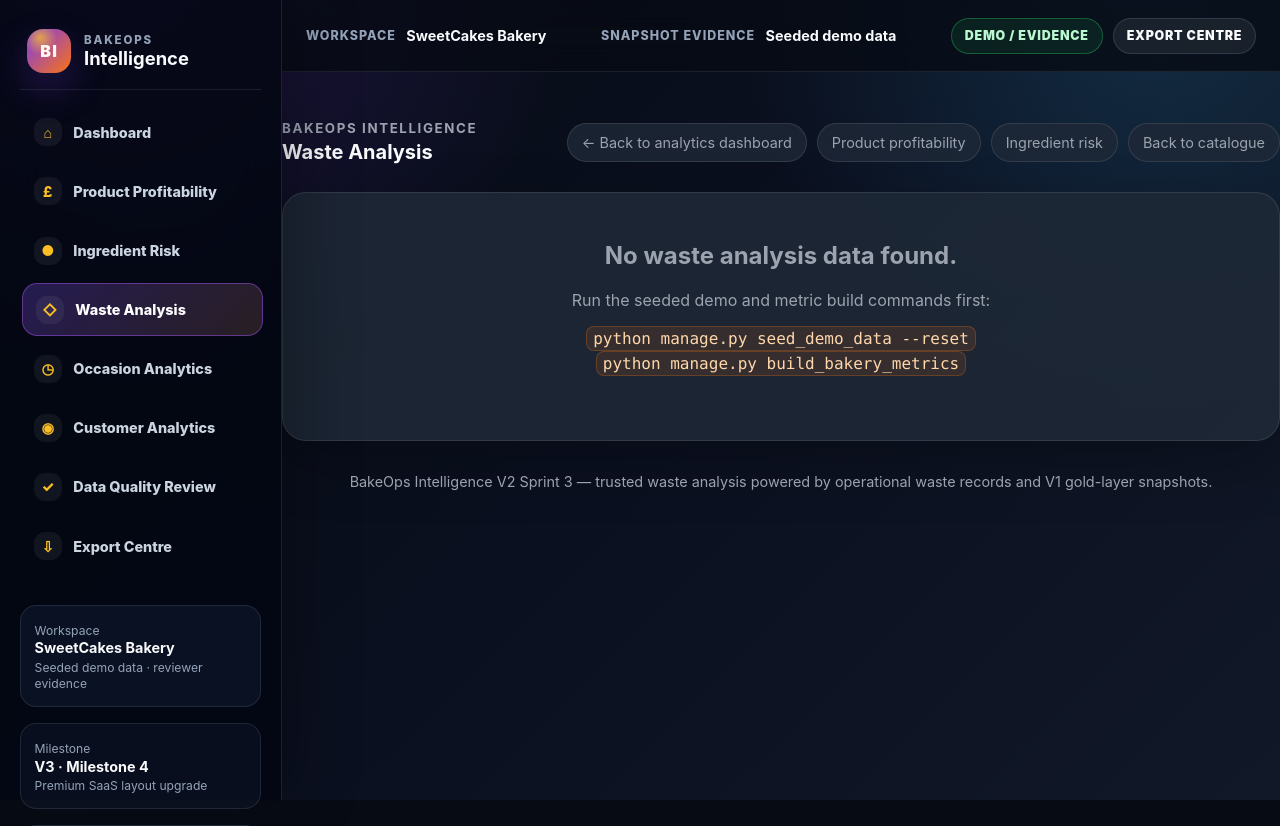
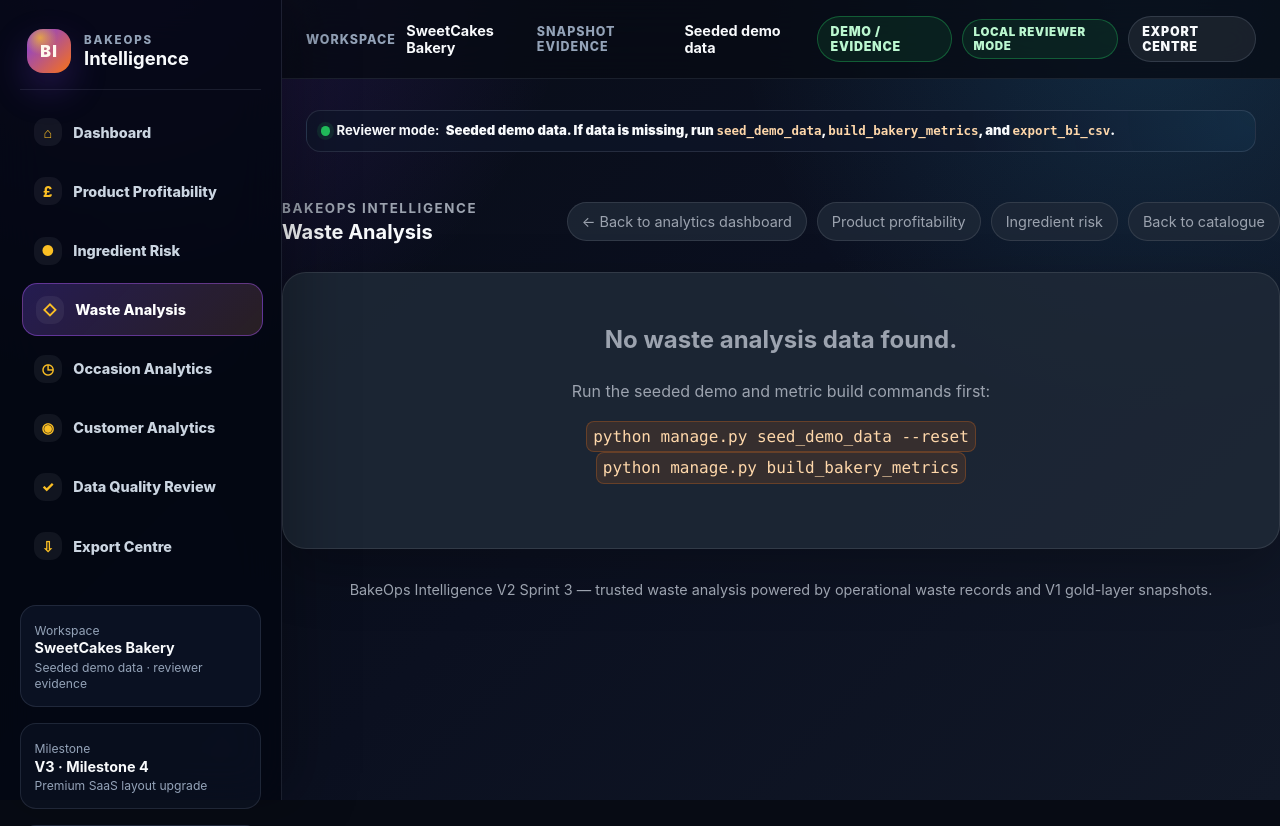
Before and after one commit to aminul-portfolio/bakeops-intelligence, a Django app: page /analytics/waste/ in a window 1280 px wide. Shown: the top 826 px of the page. Run offline with Django 5.2, Linux system fonts and the light colour scheme; data that the repository does not hold is empty.

Commit message:
Milestone 4H: add reviewer state guidance and empty-state polish

```diff
--- a/bakeops/static/bakeops/css/analytics-shell.css
+++ b/bakeops/static/bakeops/css/analytics-shell.css
@@ -275,3 +275,188 @@
         flex-direction: column;
     }
 }
+
+/* 4H — Empty, Error, and Stale State Polish */
+
+.analytics-state-guidance {
+    margin: 1rem 1.5rem 0;
+    padding: 1rem;
+    border: 1px solid rgba(148, 163, 184, 0.18);
+    border-radius: 1.1rem;
+    background:
+        radial-gradient(circle at top right, rgba(56, 189, 248, 0.10), transparent 18rem),
+        rgba(15, 23, 42, 0.62);
+    color: #cbd5e1;
+}
+
+.analytics-state-guidance__header {
+    display: flex;
+    align-items: center;
+    gap: 0.55rem;
+    color: #f8fafc;
+    font-weight: 900;
+    font-size: 0.9rem;
+}
+
+.analytics-state-dot {
+    width: 0.6rem;
+    height: 0.6rem;
+    border-radius: 999px;
+    background: #22c55e;
+    box-shadow: 0 0 0 4px rgba(34, 197, 94, 0.12);
+}
+
+.analytics-state-guidance__grid {
+    display: grid;
+    grid-template-columns: repeat(3, minmax(0, 1fr));
+    gap: 0.75rem;
+    margin-top: 0.85rem;
+}
+
+.analytics-state-guidance__item {
+    padding: 0.75rem;
+    border: 1px solid rgba(148, 163, 184, 0.16);
+    border-radius: 0.9rem;
+    background: rgba(255, 255, 255, 0.04);
+}
+
+.analytics-state-guidance__item span {
+    display: block;
+    color: #94a3b8;
+    font-size: 0.75rem;
+    font-weight: 800;
+    letter-spacing: 0.06em;
+    text-transform: uppercase;
+}
+
+.analytics-state-guidance__item code {
+    display: inline-block;
+    margin-top: 0.45rem;
+    max-width: 100%;
+    overflow-wrap: anywhere;
+    color: #fed7aa;
+    font-size: 0.78rem;
+    line-height: 1.45;
+}
+
+.analytics-state-guidance p {
+    margin: 0.85rem 0 0;
+    color: #94a3b8;
+    font-size: 0.84rem;
+    line-height: 1.55;
+}
+
+/* Reusable empty/error/no-data presentation used by current and future template fallbacks. */
+.empty-state,
+.no-data-state,
+.error-state,
+.stale-state,
+.analytics-empty-state {
+    padding: 1rem;
+    border: 1px dashed rgba(148, 163, 184, 0.28);
+    border-radius: 1rem;
+    background:
+        radial-gradient(circle at top right, rgba(148, 163, 184, 0.08), transparent 12rem),
+        rgba(15, 23, 42, 0.54);
+    color: #cbd5e1;
+    line-height: 1.6;
+}
+
+.empty-state strong,
+.no-data-state strong,
+.error-state strong,
+.stale-state strong,
+.analytics-empty-state strong {
+    display: block;
+    margin-bottom: 0.35rem;
+    color: #f8fafc;
+}
+
+.empty-state code,
+.no-data-state code,
+.error-state code,
+.stale-state code,
+.analytics-empty-state code {
+    color: #fed7aa;
+    overflow-wrap: anywhere;
+}
+
+.error-state {
+    border-color: rgba(248, 113, 113, 0.38);
+    background:
+        radial-gradient(circle at top right, rgba(248, 113, 113, 0.12), transparent 12rem),
+        rgba(127, 29, 29, 0.12);
+}
+
+.stale-state {
+    border-color: rgba(249, 115, 22, 0.38);
+    background:
+        radial-gradient(circle at top right, rgba(249, 115, 22, 0.14), transparent 12rem),
+        rgba(124, 45, 18, 0.12);
+}
+
+.analytics-state-pill {
+    display: inline-flex;
+    align-items: center;
+    justify-content: center;
+    min-height: 1.75rem;
+    padding: 0.3rem 0.65rem;
+    border-radius: 999px;
+    font-size: 0.72rem;
+    font-weight: 900;
+    letter-spacing: 0.06em;
+    text-transform: uppercase;
+}
+
+.analytics-state-pill.is-ready {
+    color: #bbf7d0;
+    border: 1px solid rgba(34, 197, 94, 0.36);
+    background: rgba(34, 197, 94, 0.10);
+}
+
+.analytics-state-pill.is-review {
+    color: #fed7aa;
+    border: 1px solid rgba(249, 115, 22, 0.38);
+    background: rgba(249, 115, 22, 0.12);
+}
+
+.analytics-state-pill.is-missing {
+    color: #fecaca;
+    border: 1px solid rgba(248, 113, 113, 0.36);
+    background: rgba(248, 113, 113, 0.10);
+}
+
+@media (max-width: 900px) {
+    .analytics-state-guidance {
+        margin-left: 1rem;
+        margin-right: 1rem;
+    }
+
+    .analytics-state-guidance__grid {
+        grid-template-columns: 1fr;
+    }
+}
+
+/* 4H compact reviewer guidance override */
+.analytics-state-guidance.is-compact {
+    margin: 0.65rem 1.5rem 0;
+    padding: 0.65rem 0.85rem;
+    border-radius: 0.9rem;
+}
+
+.analytics-state-guidance.is-compact .analytics-state-guidance__header {
+    flex-wrap: wrap;
+    gap: 0.4rem;
+    font-size: 0.82rem;
+    line-height: 1.45;
+}
+
+.analytics-state-guidance.is-compact code {
+    color: #fed7aa;
+    font-size: 0.78rem;
+}
+
+.analytics-state-guidance.is-compact p,
+.analytics-state-guidance.is-compact .analytics-state-guidance__grid {
+    display: none;
+}
--- a/bakeops/templates/bakeops/base_analytics.html
+++ b/bakeops/templates/bakeops/base_analytics.html
@@ -23,6 +23,7 @@
             {% include "bakeops/partials/_analytics_topbar.html" %}
 
             <div class="analytics-page-frame">
+            {% include "bakeops/partials/_analytics_state_guidance.html" %}
                 {% block analytics_content %}{% endblock %}
             </div>
         </div>
--- /dev/null
+++ b/bakeops/templates/bakeops/partials/_analytics_state_guidance.html
@@ -0,0 +1,12 @@
+<aside class="analytics-state-guidance is-compact" aria-label="Reviewer data-state guidance">
+    <div class="analytics-state-guidance__header">
+        <span class="analytics-state-dot"></span>
+        <strong>Reviewer mode:</strong>
+        <span>
+            Seeded demo data. If data is missing, run
+            <code>seed_demo_data</code>,
+            <code>build_bakery_metrics</code>,
+            and <code>export_bi_csv</code>.
+        </span>
+    </div>
+</aside>
--- a/bakeops/templates/bakeops/partials/_analytics_topbar.html
+++ b/bakeops/templates/bakeops/partials/_analytics_topbar.html
@@ -11,6 +11,9 @@
 
     <div class="analytics-topbar-actions">
         <span class="analytics-evidence-pill">Demo / Evidence</span>
+
+        <span class="analytics-state-pill is-ready">Local reviewer mode</span>
+
         <a class="analytics-topbar-button" href="{% url 'bakeops:export-centre' %}">Export Centre</a>
     </div>
 </header>
```
